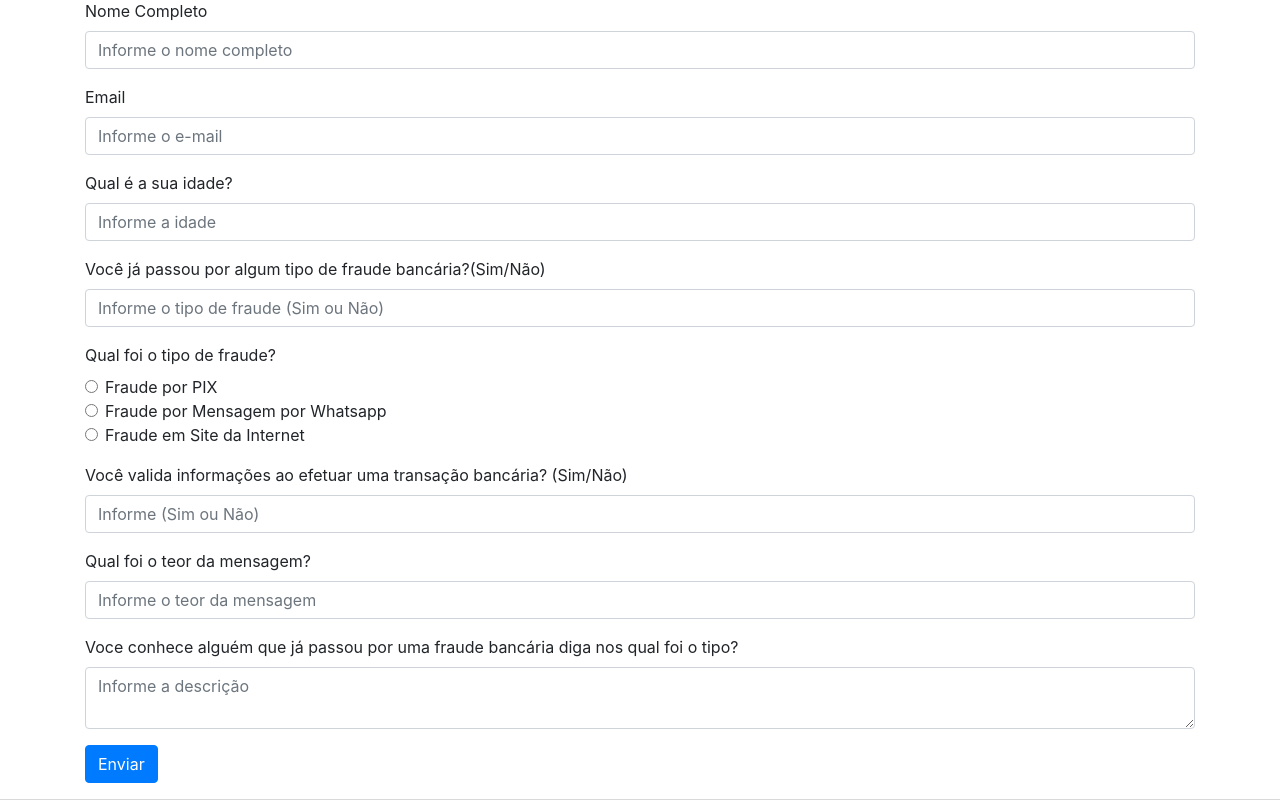
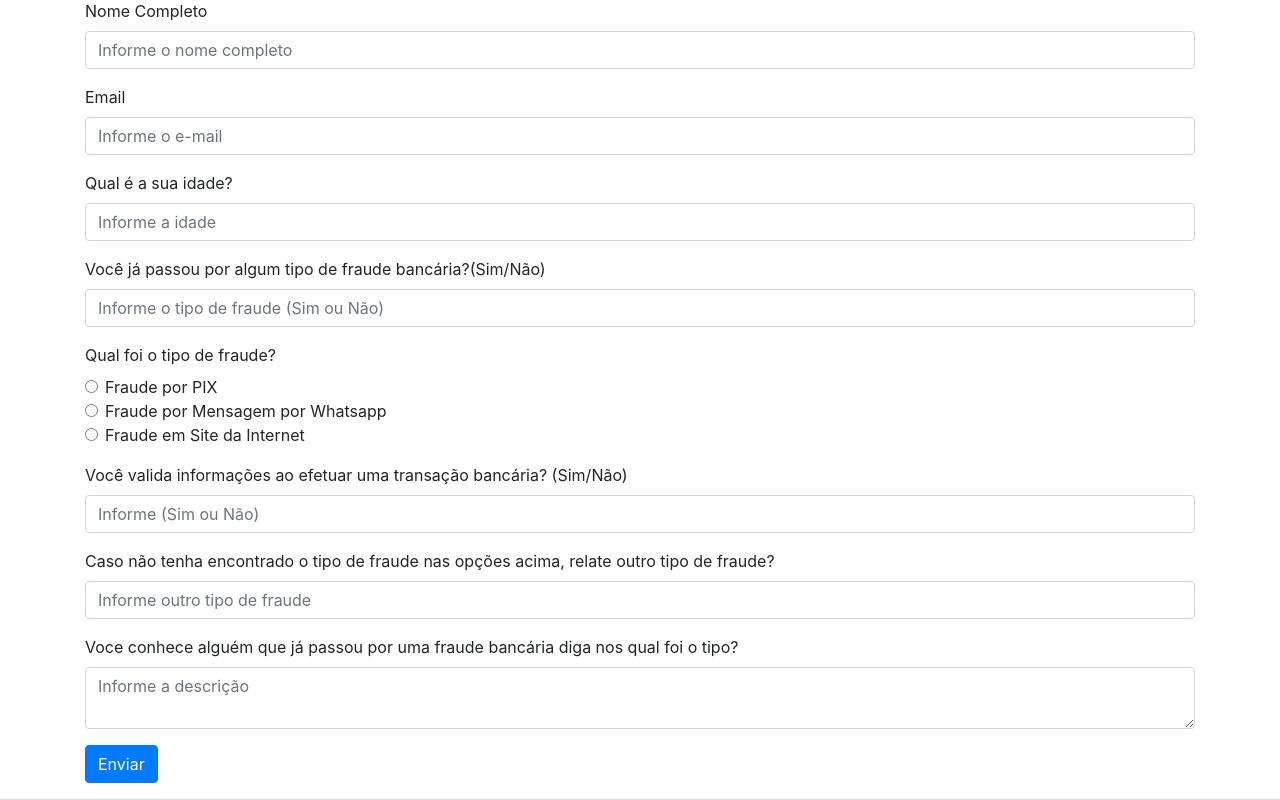
Before and after one commit to moniquemendes/Projeto_Univesp_Form, a Flask app: page /create in a window 1280 px wide. Shown: the part 239-1039 px from the top of the page. Run offline with Flask 2, Linux system fonts and the light colour scheme; some libraries are stand-ins or nearby versions.

Commit message:
Ajuste pergunta  do formulario (create.html) e no app.py - inclusão da mensagem

```diff
--- a/app.py
+++ b/app.py
@@ -65,7 +65,7 @@ def create():
             conn.commit()
             conn.close()
             if nome:
-                 flash('Muito obrigada por preencher o formulário. Concerteza você estará ajudando alguma pessoa em algum lugar do Brasil!')
+                flash('Muito obrigada por preencher o formulário. Com certeza você estará ajudando alguma pessoa em algum lugar do Brasil!')
             return redirect(url_for('index'))
     return render_template('create.html')
 
--- a/templates/create.html
+++ b/templates/create.html
@@ -50,9 +50,9 @@
                value="{{ request.form['valida'] }}"></input>
     </div>
     <div class="form-group">
-        <label for="fraude">Qual foi o teor da mensagem?</label>
+        <label for="fraude">Caso não tenha encontrado o tipo de fraude nas opções acima, relate outro tipo de fraude?</label>
         <input type="text" name="fraude"
-               placeholder="Informe o teor da mensagem" class="form-control"
+               placeholder="Informe outro tipo de fraude" class="form-control"
                value="{{ request.form['fraude'] }}"></input>
     </div>
     <div class="form-group">
```
